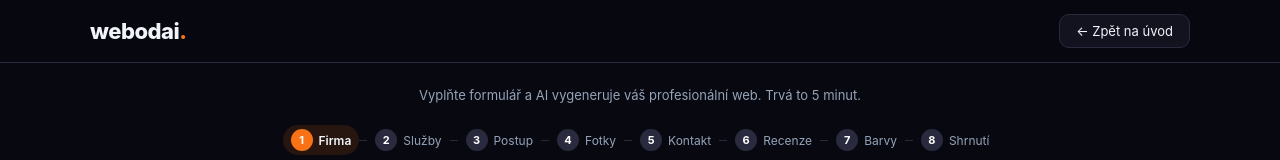
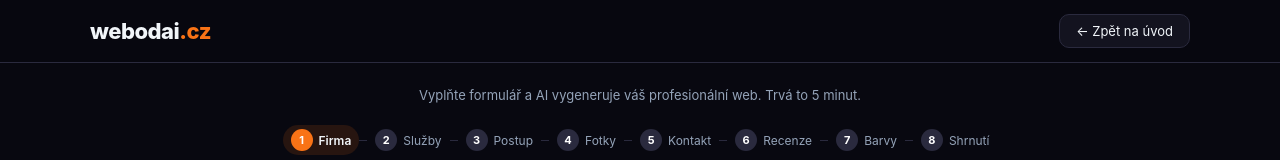
Before and after one commit to radegasttomyscz/webodai, a React (Vite) app: page / in a window 1280 px wide. Both pictures are taken after a click on the button "Vytvořit web →". Shown: the top 160 px of the page. Built offline with nearby package versions, Linux system fonts and the light colour scheme.

Commit message:
Add files via upload

```diff
--- a/src/App.jsx
+++ b/src/App.jsx
@@ -995,7 +995,7 @@ VRAŤ POUZE HTML KÓD. Začni <!DOCTYPE html>.`;
       <div style={{ position: "sticky", top: 0, zIndex: 50, background: "rgba(8,8,16,0.85)", backdropFilter: "blur(12px)", borderBottom: `1px solid ${C.border}`, marginBottom: 24 }}>
         <div style={{ maxWidth: 1100, margin: "0 auto", display: "flex", alignItems: "center", justifyContent: "space-between", padding: "14px 24px" }}>
           <div onClick={() => setStarted(false)} style={{ fontSize: 22, fontWeight: 800, letterSpacing: "-0.5px", cursor: "pointer" }}>
-            webodai<span style={{ color: C.accent }}>.</span>
+            webodai<span style={{ color: C.accent }}>.cz</span>
           </div>
           <button onClick={() => setStarted(false)} style={{ ...btnB, padding: "8px 16px", fontSize: 13 }}>← Zpět na úvod</button>
         </div>
```
